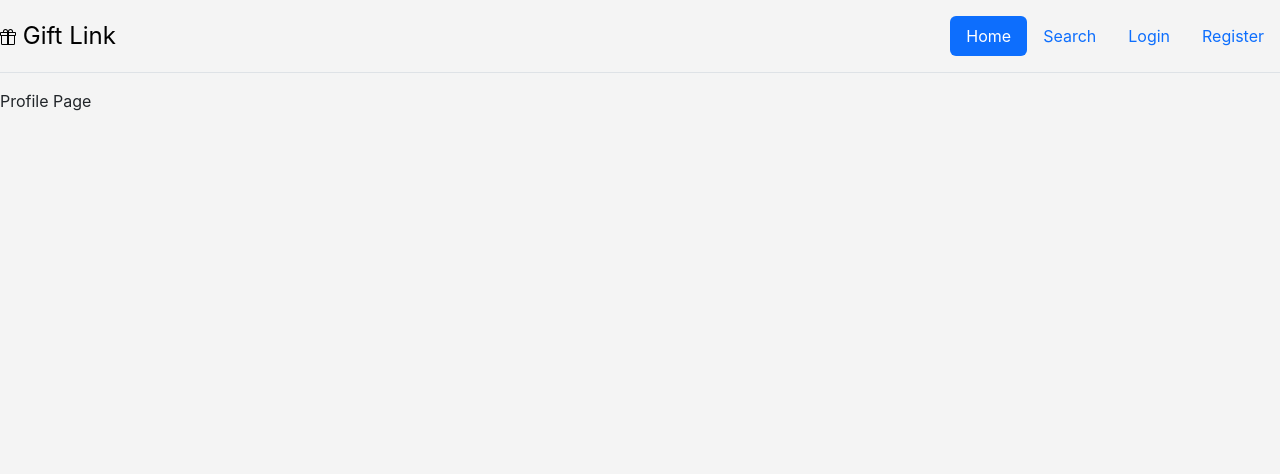
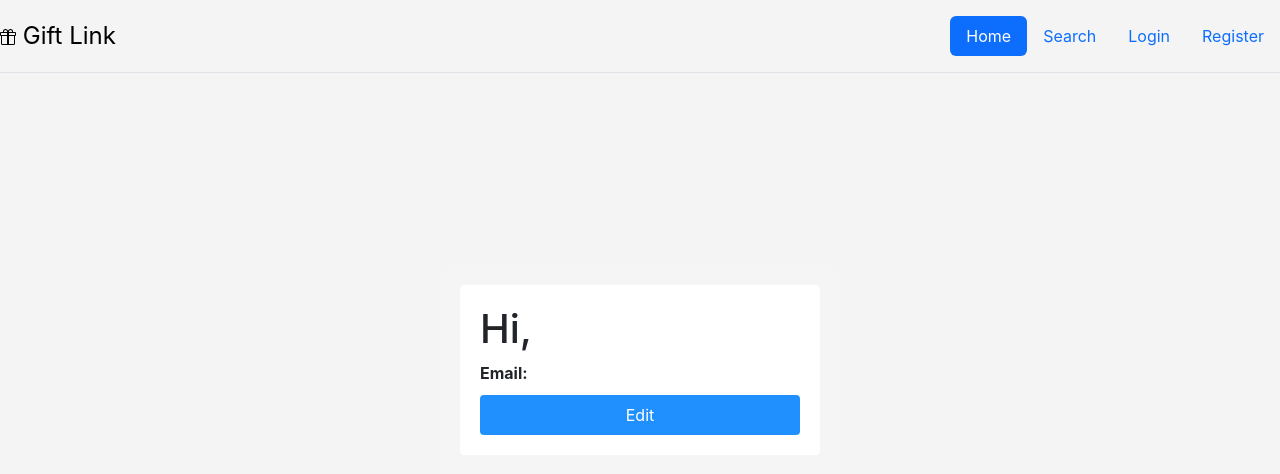
Before and after one commit to Lahir-Sai-Vignesh/GiftConnect, a React (Create React App) app in the folder frontend/: page /profile in a window 1280 px wide. Shown: the top 474 px of the page. Built offline with nearby package versions, Linux system fonts and the light colour scheme.

Commit message:
added profile page and edit page

```diff
--- /dev/null
+++ b/frontend/src/components/Profile/ProfilePage.css
@@ -0,0 +1,64 @@
+/* Add this CSS to your existing styles or create a new CSS file */
+
+.profile-container {
+    max-width: 400px;
+    margin: 15% auto;
+    padding: 20px;
+    background-color: #f5f5f5;
+    border-radius: 4px;
+  }
+
+  .profile-container h1 {
+    margin-top: 0;
+  }
+
+  .profile-container form {
+    margin-bottom: 20px;
+  }
+
+  .profile-container label {
+    display: block;
+    margin-bottom: 10px;
+  }
+
+  .profile-container input[type="text"],
+  .profile-container input[type="email"] {
+    width: 100%;
+    padding: 8px;
+    border: 1px solid #ccc;
+    border-radius: 4px;
+  }
+
+  .profile-container button {
+    display: block;
+    width: 100%;
+    padding: 8px;
+    background-color: #2190ff;
+    color: #fff;
+    border: none;
+    border-radius: 4px;
+    cursor: pointer;
+  }
+
+  .profile-details {
+    background-color: #fff;
+    border-radius: 4px;
+    padding: 20px;
+  }
+
+  .profile-details h2 {
+    margin-top: 0;
+  }
+
+  .profile-details p {
+    margin-bottom: 10px;
+  }
+
+  .profile-details button {
+    background-color: #2190ff;
+    color: #fff;
+    border: none;
+    border-radius: 4px;
+    padding: 8px 12px;
+    cursor: pointer;
+  }
--- a/frontend/src/components/Profile/ProfilePage.js
+++ b/frontend/src/components/Profile/ProfilePage.js
@@ -1,11 +1,87 @@
-import React from 'react'
+import React, { useContext, useState, useEffect } from 'react';
+import { AppContext } from '../../context/AuthContext.js';
+import urlConfig from '../../config.js';
+import axios from 'axios';
+import './ProfilePage.css';
 
 function ProfilePage() {
+  const { userName, setUserName } = useContext(AppContext);
+
+  const [edit, setEdit] = useState(false);
+  const [name, setName] = useState(userName);
+
+  useEffect(() => {
+    if (userName) {
+      setName(userName);
+    }
+  }, [userName]);
+
+  const userDetails = {
+    email: sessionStorage.getItem('email'),
+    username: sessionStorage.getItem('username') || userName,
+  };
+
+  async function handleSubmit(event) {
+    event.preventDefault();
+    try {
+      const url = `${urlConfig.backend_url}/auth/update`;
+      const storedEmail = sessionStorage.getItem('email');
+      const authToken = sessionStorage.getItem('authToken');
+      const config = {
+        headers: {
+          Authorization: `BEARER ${authToken}`,
+          'Content-Type': 'application/json',
+          email: storedEmail,
+        },
+      };
+      const response = await axios.put(url, { firstName: name }, config);
+      if (response) {
+        sessionStorage.setItem('username', name);
+        setUserName(name);
+        setEdit(false);
+        console.log(response);
+      }
+    } catch (error) {
+      console.log(error.message);
+    }
+  }
+
   return (
-    <div>
-      Profile Page
+    <div className="profile-container">
+      {edit ? (
+        <form onSubmit={handleSubmit}>
+          <label>
+            Email
+            <input
+              type="email"
+              name="email"
+              value={userDetails.email}
+              disabled // Disable the email field
+            />
+          </label>
+          <label>
+            Name
+            <input
+              type="text"
+              name="name"
+              value={name}
+            onChange={(e) => setName(e.target.value)}
+            />
+          </label>
+
+          <button type="submit">Save</button>
+        </form>
+      ) : (
+        <div className="profile-details">
+          <h1>Hi, {userDetails.username}</h1>
+          <p>
+            <b>Email:</b> {userDetails.email}
+          </p>
+          <button onClick={() => setEdit(true)}>Edit</button>
+        </div>
+      )}
     </div>
-  )
+  );
 }
 
-export default ProfilePage
+export default ProfilePage;
```
